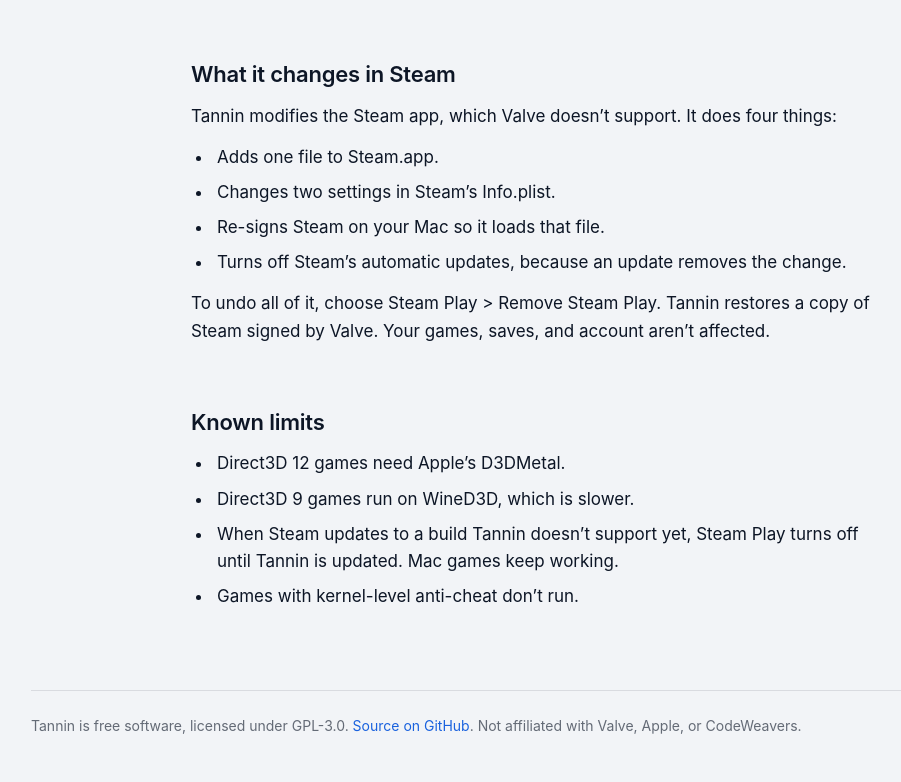
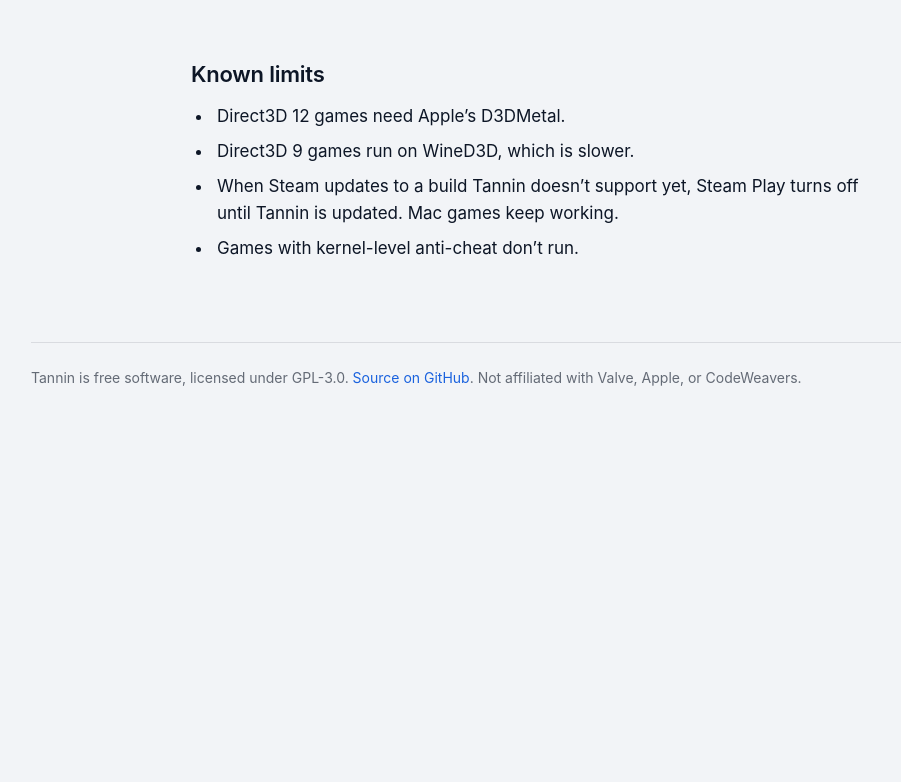
Before and after one commit to lantelyes/tannin, a plain HTML site: page docs/index.html in a window 1280 px wide. Shown: the part 1623-2405 px from the top of the page, without its empty margins (109-1010 px from the left). After the commit the page ends 2057 px from the top, so only its background shows below. Drawn offline with Linux system fonts and the light colour scheme.

Commit message:
Website: remove the "What it changes in Steam" section
Co-Authored-By: Claude Fable 5.2 <noreply@anthropic.com>
Claude-Session: https://claude.ai/code/session_016VVHjmvDeBvCfJ9GBQeFgj

```diff
--- a/docs/index.html
+++ b/docs/index.html
@@ -51,18 +51,6 @@
     </section>
 
     <section>
-      <h2>What it changes in Steam</h2>
-      <p>Tannin modifies the Steam app, which Valve doesn’t support. It does four things:</p>
-      <ul>
-        <li>Adds one file to Steam.app.</li>
-        <li>Changes two settings in Steam’s Info.plist.</li>
-        <li>Re-signs Steam on your Mac so it loads that file.</li>
-        <li>Turns off Steam’s automatic updates, because an update removes the change.</li>
-      </ul>
-      <p>To undo all of it, choose Steam Play &gt; Remove Steam Play. Tannin restores a copy of Steam signed by Valve. Your games, saves, and account aren’t affected.</p>
-    </section>
-
-    <section>
       <h2>Known limits</h2>
       <ul>
         <li>Direct3D 12 games need Apple’s D3DMetal.</li>
```
